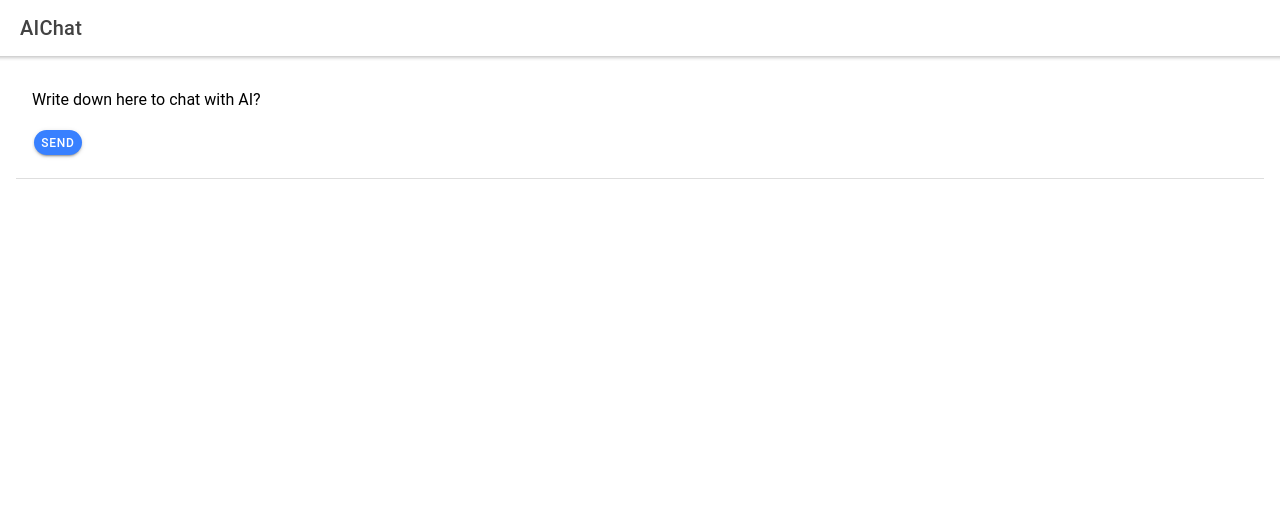
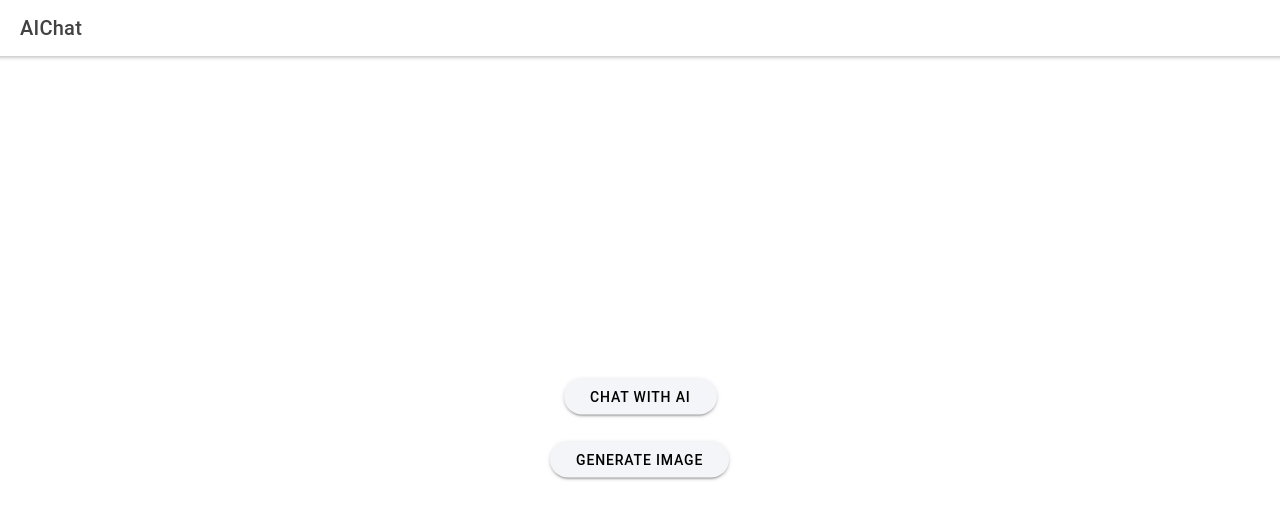
Before and after one commit to justinzhang528/AIChat, a React (Create React App) app: page /home in a window 1280 px wide. Shown: the top 518 px of the page. Built offline with nearby package versions, Linux system fonts and the light colour scheme.

Commit message:
added image generation page

```diff
--- a/src/App.tsx
+++ b/src/App.tsx
@@ -1,5 +1,5 @@
 import { Redirect, Route } from 'react-router-dom';
-import { IonApp, IonRouterOutlet, setupIonicReact } from '@ionic/react';
+import { IonApp, IonRouterOutlet, setupIonicReact, IonNav} from '@ionic/react';
 import { IonReactRouter } from '@ionic/react-router';
 import Home from './pages/Home';
 
@@ -29,7 +29,7 @@ const App: React.FC = () => (
     <IonReactRouter>
       <IonRouterOutlet>
         <Route exact path="/home">
-          <Home />
+          <IonNav root={() => <Home />}></IonNav>
         </Route>
         <Route exact path="/">
           <Redirect to="/home" />
--- a/src/components/ExploreContainer.tsx
+++ b/src/components/AIChatComponent.tsx
@@ -1,12 +1,11 @@
-import './ExploreContainer.css';
+import './AIChatComponent.css';
 import { Configuration, OpenAIApi } from "openai";
 import React, { useState } from 'react';
-import { IonButton, IonCard, IonContent, IonInput, IonItem, IonLabel } from '@ionic/react';
+import { IonBackButton, IonButton, IonButtons, IonCard, IonContent, IonHeader, IonItem, IonLabel, IonTextarea, IonTitle, IonToolbar, IonIcon } from '@ionic/react';
+import { person, logoReact } from 'ionicons/icons';
 import config from '../config';
 
-interface ContainerProps { }
-
-const ExploreContainer: React.FC<ContainerProps> = () => {
+function AIChatComponent() {
   const [currentInputChat, setCurrentInputChat] = useState('');
   const [conversationHistory, setConversationHistory] = useState('');
   const [inputChatHistory, setinputChatHistory] = useState<string[]>([]);
@@ -33,10 +32,11 @@ const ExploreContainer: React.FC<ContainerProps> = () => {
     const completion = await openai.createCompletion({
       model: "text-davinci-003",
       prompt: prompt,
+      temperature: 0.7,
       max_tokens: 2048
     });
     console.log(completion.data.choices[0].text)
-    return String(completion.data.choices[0].text).trim();
+    return completion.data.choices[0].text!.trim();
   }
 
   const onSendButtonClick =async ()=>{
@@ -51,19 +51,36 @@ const ExploreContainer: React.FC<ContainerProps> = () => {
   }
 
   return (
+    <>
+      <IonHeader>
+        <IonToolbar>
+        <IonButtons slot="start">
+            <IonBackButton></IonBackButton>
+        </IonButtons>
+        <IonTitle>AIChat</IonTitle>
+        </IonToolbar>
+      </IonHeader>
       <IonContent className="ion-padding">
         <IonItem>
           <IonLabel position="floating">Write down here to chat with AI?</IonLabel>
-        <IonInput placeholder="Enter text" value={currentInputChat} onIonChange={e => setCurrentInputChat(e.detail.value!)}></IonInput>
-        <IonButton onClick={ () => onSendButtonClick()} shape="round">Send</IonButton><br></br>
+          <IonTextarea placeholder="Enter text" autoGrow={true} value={currentInputChat} onIonChange={e => setCurrentInputChat(e.detail.value!)}/>
+          <IonButton onClick={ () => onSendButtonClick()} color="light" shape="round">Send</IonButton><br></br>
         </IonItem>
         {Array.from({length: outputChatHistory?.length}, (_, i) => (
-        <IonCard key={i}>
+          <div key={i}>
+            <IonCard class="ion-padding">
+              <IonIcon icon={person}></IonIcon>:
+              <p>{inputChatHistory[i]}</p>
+            </IonCard>
+            <IonCard class="ion-padding">
+              <IonIcon icon={logoReact}></IonIcon>:
               <p>{outputChatHistory[i]}</p>
             </IonCard>
+          </div>
         ))}
       </IonContent>
+    </>
   );
 };
 
-export default ExploreContainer;
+export default AIChatComponent;
--- /dev/null
+++ b/src/components/GenerateImageComponent.tsx
@@ -0,0 +1,73 @@
+import React, { useState } from 'react';
+import { IonBackButton, IonButtons, IonHeader, IonContent, IonToolbar, IonTitle, IonCard, IonCardHeader, IonIcon, IonCardContent, IonButton, IonTextarea, IonCardSubtitle, IonLabel, IonItem } from '@ionic/react';
+import { save } from 'ionicons/icons';
+import { Configuration, OpenAIApi } from 'openai';
+import config from '../config';
+
+function GenerateImageComponent() {
+    const [prompt, setPrompt] = useState("");
+    const [result, setResult] = useState("https://ionicframework.com/docs/img/demos/card-media.png");
+    const [loading, setLoading] = useState(false);
+    const [placeholder, setPlaceholder] = useState("");
+    const configuration = new Configuration({
+        apiKey: config.OPENAI_API_KEY,
+    });
+
+    const openai = new OpenAIApi(configuration);
+
+    const generateImage = async () => {
+        setPlaceholder(`Search ${prompt}..`);
+        setLoading(true);
+        const res = await openai.createImage({
+            prompt: prompt,
+            n: 1,
+            size: "512x512",
+        });
+        setLoading(false);
+        setResult(res.data.data[0].url!);
+    };
+
+    const downloadImage = () => {
+        const link = document.createElement('a');
+        link.href = result;
+        link.download = 'result.png';
+        link.click();
+    };
+
+  return (
+    <>
+      <IonHeader>
+        <IonToolbar>
+          <IonButtons slot="start">
+            <IonBackButton></IonBackButton>
+          </IonButtons>
+          <IonTitle>Generate Image</IonTitle>
+        </IonToolbar>
+      </IonHeader>
+      <IonContent class="ion-padding">
+        <div className="container">
+            <div className="content-center">
+                <IonCard>
+                    <IonCardHeader>
+                        <h4>Generated By OpenAI:</h4>
+                    </IonCardHeader>
+                    <IonCardContent>
+                        <img id="myImage" className="result-image" src={result} alt="result" />
+                        <IonButton color="light" onClick={downloadImage}><IonIcon icon={save}></IonIcon></IonButton>
+                    </IonCardContent>
+                    <IonItem>
+                        <IonLabel position="floating">Write down here to generate image</IonLabel>
+                        <IonTextarea placeholder="Type something here" autoGrow={true} onIonChange={(e) => setPrompt(e.detail.value!)}></IonTextarea>
+                    </IonItem>
+
+                </IonCard>
+                <IonButton color="light" shape="round" class="card-btn" onClick={generateImage}>Generate Image</IonButton>
+
+            </div>
+        </div>
+      </IonContent>
+    </>
+  );
+}
+
+export default GenerateImageComponent;
--- a/src/pages/Home.tsx
+++ b/src/pages/Home.tsx
@@ -1,6 +1,6 @@
-import { IonContent, IonHeader, IonPage, IonTitle, IonToolbar } from '@ionic/react';
-import ExploreContainer from '../components/ExploreContainer';
-import './Home.css';
+import { IonButton, IonContent, IonHeader, IonNavLink, IonPage, IonTitle, IonToolbar } from '@ionic/react';
+import AIChatComponent from '../components/AIChatComponent'
+import GenerateImageComponent from '../components/GenerateImageComponent';
 
 const Home: React.FC = () => {
   return (
@@ -10,14 +10,18 @@ const Home: React.FC = () => {
           <IonTitle>AIChat</IonTitle>
         </IonToolbar>
       </IonHeader>
-      <IonContent fullscreen>
-        <IonHeader collapse="condense">
-          <IonToolbar>
-            <IonTitle size="large">AIChat</IonTitle>
-          </IonToolbar>
-        </IonHeader>
-        <ExploreContainer />
-      </IonContent>
+      <IonContent className="ion-padding">
+          <div className="container">
+            <div className="content-center">
+              <IonNavLink routerDirection="forward" component={() => <AIChatComponent />}>
+                <IonButton color="light" shape="round" class="card-btn">Chat With AI</IonButton>
+              </IonNavLink><br></br><br></br>
+              <IonNavLink routerDirection="forward" component={() => <GenerateImageComponent />}>
+                <IonButton color="light" shape="round" class="card-btn">Generate Image</IonButton>
+              </IonNavLink>
+            </div>
+          </div>
+        </IonContent>
     </IonPage>
   );
 };
--- a/src/theme/variables.css
+++ b/src/theme/variables.css
@@ -234,3 +234,9 @@ http://ionicframework.com/docs/theming/ */
     --ion-card-background: #1e1e1e;
   }
 }
+
+.textarea-container {
+  border-radius: 20px;
+  border: 1px solid var(--ion-color-primary-contrast);
+  padding: 10px;
+}
```
Also changed, not shown: src/components/AIChatComponent.css (renamed from src/components/ExploreContainer.css), src/pages/Home.css (deleted). Lines whose indentation alone changed are shown as unchanged.
